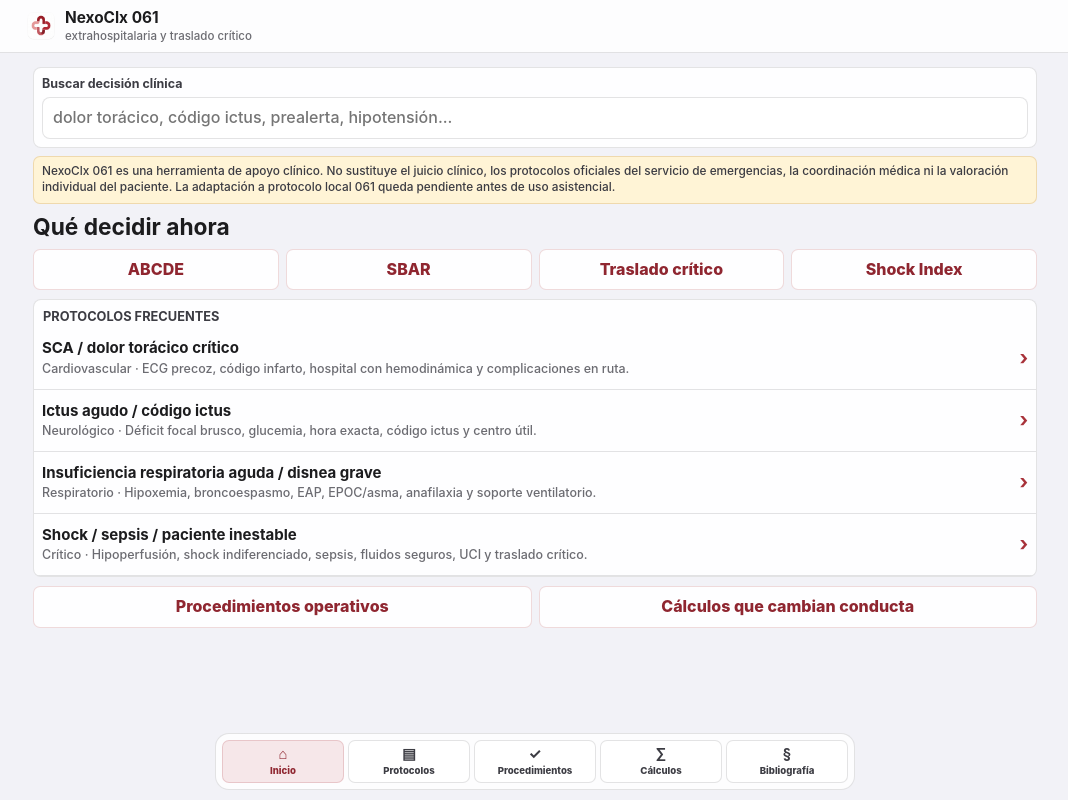
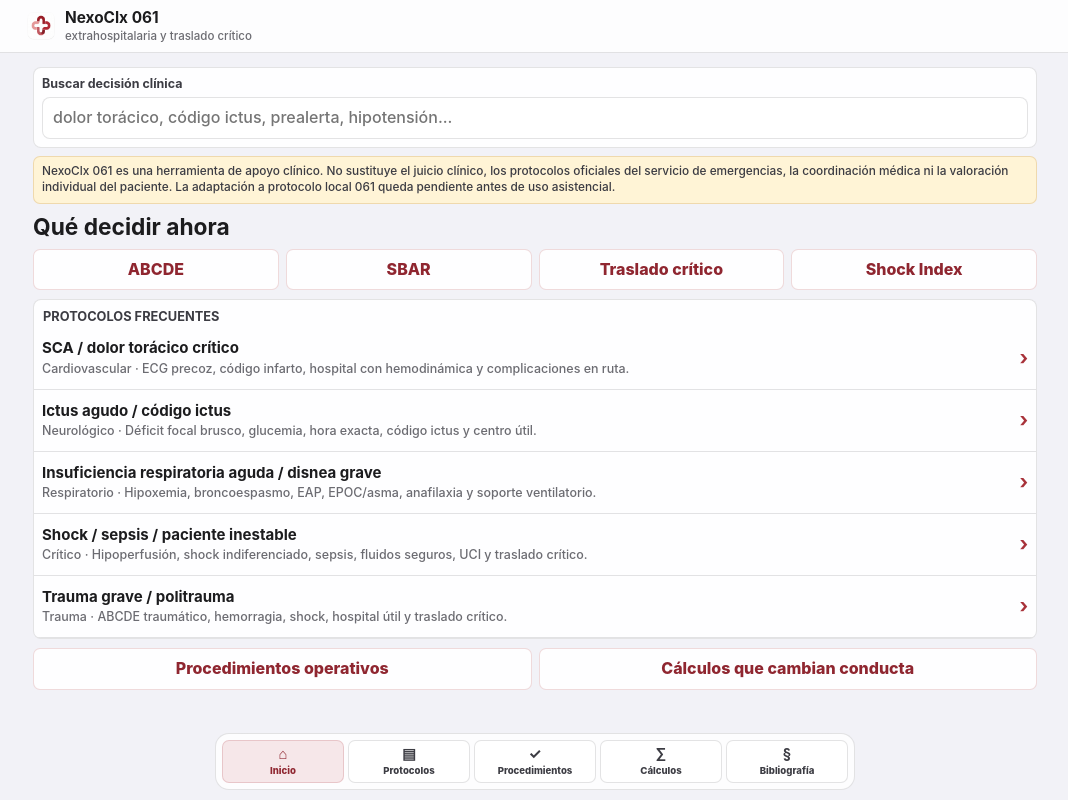
Before and after one commit to olsanju-hub/nexoclx-061, a React (Vite) app: page / in a window 1280 px wide. Shown: the whole page, without its empty margins (105-1173 px from the left). Built offline with nearby package versions, Linux system fonts and the light colour scheme.

Commit message:
feat: add severe trauma protocol for 061

```diff
--- a/src/data/bibliography.js
+++ b/src/data/bibliography.js
@@ -1,4 +1,19 @@
 export const bibliography = [
+  {
+    referenceId: 'ingesa-061-trauma',
+    title: 'Manual de Emergencias 061 de Ceuta: manejo inicial del paciente politraumatizado',
+    year: 2008,
+    institution: 'Instituto Nacional de Gestión Sanitaria / Servicio 061 Ceuta',
+    type: 'manual de emergencias extrahospitalarias',
+    status: 'verified',
+    relatedProtocols: ['trauma-grave-politrauma'],
+    relatedProcedures: ['abcde', 'sbar-prealerta', 'traslado-critico', 'oxigenoterapia', 'fluidoterapia-inicial'],
+    url: 'https://ingesa.sanidad.gob.es/dam/jcr%3Aca46c796-139d-4ec1-af81-957595853f4f/Manual_Emergencias_061.pdf',
+    note: 'Base operativa para evaluación inicial del paciente politraumatizado, escena, revisión rápida, SAMPLE, reevaluación y control de hemorragias en entorno 061.',
+    confidence: 'media-alta',
+    reviewedAt: '2026-05-22',
+    pendingQuestions: 'Adaptar criterios de activación, destino trauma y torniquete al protocolo local/centro coordinador.',
+  },
   {
     referenceId: 'galicia-061-farmacologica',
     title: 'Guía farmacológica. Fundación Pública Urxencias Sanitarias de Galicia-061',
@@ -6,7 +21,7 @@
     institution: 'Xunta de Galicia / Servicio Gallego de Salud / Urxencias Sanitarias de Galicia-061',
     type: 'guía farmacológica extrahospitalaria',
     status: 'verified',
-    relatedProtocols: ['sca-dolor-toracico', 'ictus-agudo', 'insuficiencia-respiratoria', 'shock-sepsis'],
+    relatedProtocols: ['sca-dolor-toracico', 'ictus-agudo', 'insuficiencia-respiratoria', 'shock-sepsis', 'trauma-grave-politrauma'],
     relatedProcedures: ['oxigenoterapia', 'fluidoterapia-inicial'],
     url: 'https://libraria.xunta.gal/sites/default/files/downloads/publicacion/guia_farmacologica_061-2018.pdf',
     note: 'Referencia operativa externa para dosis y administración de fármacos usados en urgencia extrahospitalaria 061.',
@@ -111,7 +126,7 @@
     institution: 'Surviving Sepsis Campaign / SCCM / ESICM',
     type: 'guía clínica',
     status: 'verified',
-    relatedProtocols: ['shock-sepsis'],
+    relatedProtocols: ['shock-sepsis', 'trauma-grave-politrauma'],
     relatedProcedures: ['abcde', 'traslado-critico', 'fluidoterapia-inicial'],
     url: 'https://www.sccm.org/Clinical-Resources/Guidelines/Guidelines/Surviving-Sepsis-Guidelines-2021',
     note: 'Base para reconocimiento, lactato si disponible, fluidos con reevaluación, antibiótico temprano y UCI si shock.',
@@ -156,7 +171,7 @@
     institution: 'AEMPS',
     type: 'ficha técnica medicamento',
     status: 'verified',
-    relatedProtocols: ['sca-dolor-toracico'],
+    relatedProtocols: ['sca-dolor-toracico', 'trauma-grave-politrauma'],
     relatedProcedures: [],
     url: 'https://cima.aemps.es/cima/dochtml/ft/42221/FichaTecnica_42221.html',
     note: 'Ficha técnica para morfina IV en dolor intenso y dolor asociado a infarto de miocardio.',
@@ -291,7 +306,7 @@
     institution: 'AEMPS',
     type: 'ficha técnica medicamento',
     status: 'verified',
-    relatedProtocols: ['shock-sepsis'],
+    relatedProtocols: ['shock-sepsis', 'trauma-grave-politrauma'],
     relatedProcedures: ['fluidoterapia-inicial'],
     url: 'https://cima.aemps.es/cima/dochtml/ft/39005/FichaTecnica_39005.html',
     note: 'Ficha técnica para cloruro sódico 0,9% como reposición a corto plazo de volumen intravascular.',
--- a/src/data/calculators.js
+++ b/src/data/calculators.js
@@ -4,7 +4,7 @@
     title: 'Glasgow Coma Scale',
     category: 'Neurológico',
     status: 'verified',
-    relatedProtocols: ['ictus-agudo'],
+    relatedProtocols: ['ictus-agudo', 'trauma-grave-politrauma'],
     variables: ['Apertura ocular', 'Respuesta verbal', 'Respuesta motora'],
     formula: 'Suma ocular (1-4) + verbal (1-5) + motora (1-6). Rango 3-15.',
     source: ['aha-asa-ais-2026'],
@@ -23,7 +23,7 @@
     title: 'Shock Index',
     category: 'Hemodinámico',
     status: 'verified',
-    relatedProtocols: ['shock-sepsis'],
+    relatedProtocols: ['shock-sepsis', 'trauma-grave-politrauma'],
     variables: ['Frecuencia cardiaca', 'Tensión arterial sistólica'],
     formula: 'FC / TAS.',
     source: ['ssc-2021'],
@@ -80,7 +80,7 @@
     title: 'Checklist ABCDE',
     category: 'Transversal',
     status: 'verified',
-    relatedProtocols: ['insuficiencia-respiratoria', 'shock-sepsis'],
+    relatedProtocols: ['insuficiencia-respiratoria', 'shock-sepsis', 'trauma-grave-politrauma'],
     variables: ['A', 'B', 'C', 'D', 'E'],
     formula: 'Evaluación secuencial con intervención inmediata si amenaza vital.',
     source: ['ssc-2021'],
@@ -95,7 +95,7 @@
     title: 'SBAR / prealerta',
     category: 'Comunicación',
     status: 'verified',
-    relatedProtocols: ['sca-dolor-toracico', 'ictus-agudo', 'insuficiencia-respiratoria', 'shock-sepsis'],
+    relatedProtocols: ['sca-dolor-toracico', 'ictus-agudo', 'insuficiencia-respiratoria', 'shock-sepsis', 'trauma-grave-politrauma'],
     variables: ['Situación', 'Antecedente', 'Valoración', 'Recomendación'],
     formula: 'Mensaje breve con motivo, tiempos, constantes, tratamiento y necesidad de recurso/destino.',
     source: ['esc-acs-2023', 'aha-asa-ais-2026'],
@@ -110,7 +110,7 @@
     title: 'Checklist traslado crítico',
     category: 'Traslado',
     status: 'verified',
-    relatedProtocols: ['shock-sepsis', 'insuficiencia-respiratoria', 'sca-dolor-toracico', 'ictus-agudo'],
+    relatedProtocols: ['shock-sepsis', 'insuficiencia-respiratoria', 'sca-dolor-toracico', 'ictus-agudo', 'trauma-grave-politrauma'],
     variables: ['Monitor', 'vía aérea', 'vías', 'medicación', 'prealerta'],
     formula: 'Antes de mover: paciente monitorizado, material crítico preparado y plan de deterioro verbalizado.',
     source: ['ssc-2021'],
--- a/src/data/medications.js
+++ b/src/data/medications.js
@@ -10,12 +10,13 @@
     id: 'oxygen',
     genericName: 'Oxígeno',
     status: 'verified',
-    relatedProtocols: ['sca-dolor-toracico', 'ictus-agudo', 'insuficiencia-respiratoria', 'shock-sepsis'],
+    relatedProtocols: ['sca-dolor-toracico', 'ictus-agudo', 'insuficiencia-respiratoria', 'shock-sepsis', 'trauma-grave-politrauma'],
     protocolIndications: {
       'sca-dolor-toracico': 'Hipoxemia, insuficiencia respiratoria, shock o situación crítica en SCA.',
       'ictus-agudo': 'Hipoxemia o insuficiencia respiratoria durante sospecha de ictus.',
       'insuficiencia-respiratoria': 'Hipoxemia, insuficiencia respiratoria, shock, anafilaxia o trabajo respiratorio elevado.',
       'shock-sepsis': 'Shock, hipoxemia, insuficiencia respiratoria o situación crítica.',
+      'trauma-grave-politrauma': 'Hipoxemia, shock, TCE grave, insuficiencia respiratoria o situación crítica tras trauma.',
     },
     indications: ['Hipoxemia', 'insuficiencia respiratoria', 'shock', 'situación crítica'],
     dose: 'Titular a la mínima FiO2 eficaz; objetivo general 94-98%, 88-92% si EPOC/riesgo de hipercapnia.',
@@ -33,7 +34,7 @@
     id: 'acetylsalicylic-acid',
     genericName: 'Ácido acetilsalicílico',
     status: 'verified-external-protocol',
-    relatedProtocols: ['sca-dolor-toracico'],
+    relatedProtocols: ['sca-dolor-toracico', 'trauma-grave-politrauma'],
     protocolIndications: {
       'sca-dolor-toracico': 'Sospecha de SCA sin alergia a AAS/AINE, sangrado activo, enfermedad hemorrágica ni sospecha de disección aórtica.',
     },
@@ -79,6 +80,7 @@
     relatedProtocols: ['sca-dolor-toracico'],
     protocolIndications: {
       'sca-dolor-toracico': 'Dolor intenso asociado a SCA que persiste tras medidas iniciales, con monitorización y sin depresión respiratoria/hipotensión.',
+      'trauma-grave-politrauma': 'Dolor traumático intenso con TA, FR, SatO2 y conciencia compatibles con analgesia segura.',
     },
     indications: ['Dolor intenso', 'dolor asociado a infarto de miocardio'],
     dose: '2-15 mg IV; pueden administrarse incrementos de 1-3 mg cada 5 minutos según respuesta.',
@@ -285,9 +287,17 @@
     id: 'crystalloid-bolus',
     genericName: 'Cristaloide isotónico',
     status: 'verified-external-protocol',
-    relatedProtocols: ['shock-sepsis'],
+    relatedProtocols: ['shock-sepsis', 'trauma-grave-politrauma'],
     protocolIndications: {
       'shock-sepsis': 'Hipoperfusión compatible con shock hipovolémico/distributivo o sepsis/shock séptico, sin datos de EAP/sobrecarga/cardiogénico.',
+      'trauma-grave-politrauma': 'Hipoperfusión traumática compatible con hipovolemia, con control de hemorragia y sin datos de sobrecarga/cardiogénico.',
+    },
+    protocolDosing: {
+      'trauma-grave-politrauma': {
+        dose: 'Hemorragia controlada con shock: 1000 ml de suero fisiológico; si hemorragia no controlada, cargas prudentes con reevaluación.',
+        frequency: 'Reevaluar tras cada carga: TA, pulso, perfusión, conciencia, SatO2, respiración, sangrado y crepitantes.',
+        maximum: 'Sin máximo fijo; evitar normalizar TA de forma agresiva si hemorragia no controlada, salvo TCE u otra indicación protocolizada.',
+      },
     },
     indications: ['Reposición de volumen intravascular en hipovolemia/shock', 'resucitación inicial en sepsis/shock séptico'],
     dose: 'Sepsis/shock séptico: 30 ml/kg de cristaloide inicial; continuar con cargas de 500 ml en 30 min si respuesta favorable y sin sobrecarga.',
@@ -297,7 +307,7 @@
     contraindications: 'Evitar fluidos agresivos en shock cardiogénico, EAP, sobrecarga hídrica o hipervolemia.',
     precautions: 'Control de hemorragia antes de grandes volúmenes; preferir cristaloide isotónico y sueros calientes si shock hemorrágico/trauma.',
     renalHepaticAdjustment: 'Precaución en insuficiencia renal, cardiaca, cirrosis o riesgo de sobrecarga.',
-    source: ['cima-sodium-chloride-09', 'sergas-sepsis', 'ssc-2021'],
+    source: ['cima-sodium-chloride-09', 'sergas-sepsis', 'ingesa-061-trauma', 'ssc-2021'],
     cimaUrl: 'https://cima.aemps.es/cima/dochtml/ft/39005/FichaTecnica_39005.html',
     operationalNote: 'Referencia operativa externa; adaptar a protocolo local 061 si existe.',
     reviewedAt: '2026-05-22',
--- a/src/data/modules.js
+++ b/src/data/modules.js
@@ -7,7 +7,7 @@
     category: 'Transversal',
     summary: 'Secuencia de seguridad con intervención inmediata ante amenaza vital.',
     keywords: ['abcde', 'vía aérea', 'breathing', 'circulation', 'glucemia', 'evaluación'],
-    relatedProtocols: ['sca-dolor-toracico', 'ictus-agudo', 'insuficiencia-respiratoria', 'shock-sepsis'],
+    relatedProtocols: ['sca-dolor-toracico', 'ictus-agudo', 'insuficiencia-respiratoria', 'shock-sepsis', 'trauma-grave-politrauma'],
     source: ['ssc-2021'],
     sections: {
       indicacion: ['Todo paciente crítico, inestable, tiempo-dependiente o con riesgo de deterioro durante traslado.'],
@@ -24,7 +24,7 @@
     category: 'Comunicación',
     summary: 'Mensaje operativo para centro coordinador y hospital receptor.',
     keywords: ['sbar', 'prealerta', 'comunicación', 'centro coordinador', 'eta', 'traslado'],
-    relatedProtocols: ['sca-dolor-toracico', 'ictus-agudo', 'insuficiencia-respiratoria', 'shock-sepsis'],
+    relatedProtocols: ['sca-dolor-toracico', 'ictus-agudo', 'insuficiencia-respiratoria', 'shock-sepsis', 'trauma-grave-politrauma'],
     source: ['esc-acs-2023', 'aha-asa-ais-2026'],
     sections: {
       indicacion: ['Código tiempo-dependiente, paciente inestable o necesidad de recurso/destino específico.'],
@@ -41,7 +41,7 @@
     category: 'Traslado',
     summary: 'Antes de mover: monitor, vía aérea, acceso, medicación, prealerta y plan de deterioro.',
     keywords: ['traslado', 'crítico', 'ambulancia', 'monitor', 'prealerta', 'uci'],
-    relatedProtocols: ['sca-dolor-toracico', 'ictus-agudo', 'insuficiencia-respiratoria', 'shock-sepsis'],
+    relatedProtocols: ['sca-dolor-toracico', 'ictus-agudo', 'insuficiencia-respiratoria', 'shock-sepsis', 'trauma-grave-politrauma'],
     source: ['ssc-2021'],
     sections: {
       indicacion: ['Paciente inestable, tiempo-dependiente, primario o interhospitalario crítico con riesgo de deterioro durante transporte.'],
@@ -58,7 +58,7 @@
     category: 'Respiratorio',
     summary: 'Oxígeno titulado, dispositivos y escalada si fracaso respiratorio.',
     keywords: ['oxígeno', 'saturación', 'vmni', 'ventilación', 'epoc', 'hipoxemia'],
-    relatedProtocols: ['sca-dolor-toracico', 'insuficiencia-respiratoria', 'shock-sepsis'],
+    relatedProtocols: ['sca-dolor-toracico', 'insuficiencia-respiratoria', 'shock-sepsis', 'trauma-grave-politrauma'],
     source: ['gina-2025', 'gold-2026'],
     sections: {
       indicacion: ['Hipoxemia, insuficiencia respiratoria, shock, anafilaxia, situación crítica o trabajo respiratorio elevado.'],
@@ -75,7 +75,7 @@
     category: 'Hemodinámico',
     summary: 'Cristaloides con reevaluación y freno si perfil cardiogénico o sobrecarga.',
     keywords: ['fluidoterapia', 'cristaloide', 'bolo', 'shock', 'hipotensión', 'sepsis'],
-    relatedProtocols: ['shock-sepsis'],
+    relatedProtocols: ['shock-sepsis', 'trauma-grave-politrauma'],
     source: ['ssc-2021'],
     sections: {
       indicacion: ['Hipoperfusión compatible con shock distributivo/hipovolémico y sin datos de shock cardiogénico, EAP o sobrecarga.'],
--- a/src/data/protocolFlows.js
+++ b/src/data/protocolFlows.js
@@ -195,6 +195,55 @@
       ],
     },
   },
+  {
+    id: 'trauma-grave-politrauma',
+    title: 'Trauma grave / politrauma',
+    category: 'Trauma',
+    summary: 'ABCDE traumático, hemorragia, shock, hospital útil y traslado crítico.',
+    keywords: ['trauma', 'politrauma', 'accidente', 'atropello', 'precipitación', 'alta energía', 'hemorragia', 'torniquete', 'tce', 'fractura pelvis', 'shock traumático', 'atrapamiento', 'eyección'],
+    priority: 'amenaza vital',
+    calculators: ['gcs', 'shock-index', 'abcde-check', 'sbar-check', 'transfer-check'],
+    procedures: ['abcde', 'sbar-prealerta', 'traslado-critico', 'oxigenoterapia', 'fluidoterapia-inicial'],
+    medications: ['oxygen', 'crystalloid-bolus', 'morphine'],
+    bibliography: ['ingesa-061-trauma', 'galicia-061-farmacologica', 'cima-morfina', 'cima-sodium-chloride-09'],
+    tabs: {
+      Sospecha: [
+        'Sospechar trauma grave si mecanismo de alta energía: atropello, precipitación, accidente de tráfico grave, eyección, atrapamiento o fallecido en mismo vehículo.',
+        'Trauma penetrante en cabeza, cuello, tórax, abdomen o raíz de miembros cambia prioridad.',
+        'Amenaza vital si conciencia alterada, hipotensión, shock, dificultad respiratoria, dolor torácico/abdominal, sangrado masivo o amputación.',
+        'Sospechar lesión pélvica si deformidad, dolor pélvico, inestabilidad o mecanismo compatible; no repetir exploración si hay inestabilidad.',
+        'Quemadura grave asociada, TCE o anticoagulación aumentan prioridad y prealerta.',
+      ],
+      Valoración: [
+        'ABCDE traumático: A con control cervical; B ventilación/tórax; C hemorragia externa, pulso, perfusión, pelvis y shock; D GCS, pupilas y glucemia si conciencia alterada; E exposición e hipotermia.',
+        'Registrar constantes, GCS, mecanismo, tiempo desde trauma, lesiones evidentes, dolor, sangrado, anticoagulación y respuesta a medidas iniciales.',
+        'Buscar neumotórax a tensión si disnea, asimetría ventilatoria, shock, ingurgitación yugular o deterioro brusco.',
+        'Exploración rápida cabeza-pies si mecanismo generalizado o paciente inconsciente; enfocada si lesión localizada y paciente estable.',
+        'Reevaluar cada 5 min si crítico: vía aérea, respiración, circulación, abdomen, lesiones, vendajes, férulas y dispositivos.',
+      ],
+      Decisión: [
+        'Activar recurso avanzado/centro coordinador si trauma grave, amenaza vital, shock, TCE grave, sangrado masivo o necesidad de hospital útil.',
+        'Priorizar traslado si hay amenaza vital; no demorar por exploraciones o medidas no esenciales.',
+        'Hospital útil según red local: trauma/UCI/cirugía/TC/neurocirugía si procede, indicado por centro coordinador.',
+        'Control de hemorragia, inmovilización selectiva y prevención de hipotermia antes de mover si no retrasa salida crítica.',
+        'Prealertar con mecanismo, ABCDE, constantes, GCS, sospecha de lesiones, tratamientos, respuesta, anticoagulación y ETA.',
+      ],
+      Tratamiento: [
+        'Controlar hemorragia externa con presión directa y vendaje compresivo; torniquete si hemorragia masiva de extremidad no controlable y dotación/protocolo lo permite.',
+        'Oxígeno si hipoxemia, shock, TCE grave, insuficiencia respiratoria o situación crítica.',
+        'Cristaloide isotónico si hipoperfusión; evitar normalizar TA de forma agresiva si hemorragia no controlada, salvo TCE u otra indicación protocolizada.',
+        'Morfina IV titulada para dolor intenso si TA, FR, SatO2 y conciencia permiten analgesia segura.',
+        'Prevenir hipotermia, mantener control cervical si mecanismo/lesión lo justifica, no retirar objetos penetrantes y no retrasar traslado por procedimientos no esenciales.',
+      ],
+      Traslado: [
+        'Traslado a hospital útil según trauma grave y centro coordinador; comunicar si precisa UCI, cirugía, TC, neurocirugía o transfusión/activación trauma.',
+        'Prealerta SBAR: mecanismo, hora, constantes iniciales/actuales, GCS, lesiones sospechadas, sangrado, anticoagulación, tratamientos, respuesta y ETA.',
+        'Monitorizar en ruta: TA, FC, SatO2, FR, GCS, dolor, perfusión, sangrado, vendajes, férulas, vía aérea y temperatura.',
+        'Preparar deterioro respiratorio/hemodinámico: oxígeno, vía aérea, aspiración, acceso vascular, control de hemorragia y aviso a coordinación.',
+        'Si empeora: reevaluar ABCDE, tratar amenaza inmediata, actualizar prealerta y revisar destino.',
+      ],
+    },
+  },
 ]
 
 export const protocolById = Object.fromEntries(protocolFlows.map((protocol) => [protocol.id, protocol]))
--- a/src/data/protocols.js
+++ b/src/data/protocols.js
@@ -35,6 +35,15 @@
     bibliography: ['ssc-2021', 'sergas-sepsis', 'galicia-061-farmacologica', 'cima-sodium-chloride-09', 'cima-adrenalina'],
     verificationStatus: 'Oxígeno, cristaloide isotónico y adrenalina IM en anafilaxia quedan como pautas verificadas; destino, vasopresores y antibióticos requieren protocolo operativo específico.',
   },
+  {
+    id: 'trauma-grave-politrauma',
+    clinicalScope: 'Paciente traumático grave o politraumatizado en entorno extrahospitalario 061, con amenaza vital real o potencial y necesidad de traslado crítico.',
+    reviewedAt: '2026-05-22',
+    confidence: 'media-alta',
+    internalNotes: 'Basado en Manual de Emergencias 061 INGESA/Ceuta para evaluación inicial del politrauma y Galicia-061/CIMA para medicación; destino y activación dependen de red local.',
+    bibliography: ['ingesa-061-trauma', 'galicia-061-farmacologica', 'cima-morfina', 'cima-sodium-chloride-09'],
+    verificationStatus: 'ABCDE traumático, oxígeno, morfina y cristaloide isotónico quedan trazados; hospital útil, torniquete y criterios de código trauma se adaptan a protocolo local/centro coordinador.',
+  },
 ]
 
 export const protocolMetaById = Object.fromEntries(protocols.map((protocol) => [protocol.id, protocol]))
```
Also changed, not shown: src/App.jsx (+5 -4 lines), 1 other file (tests, documents, lock files or other folders).
